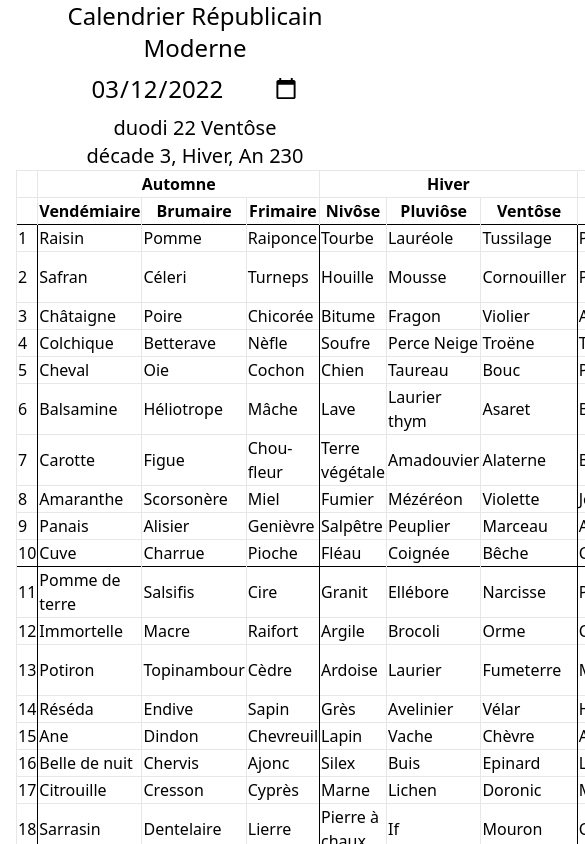
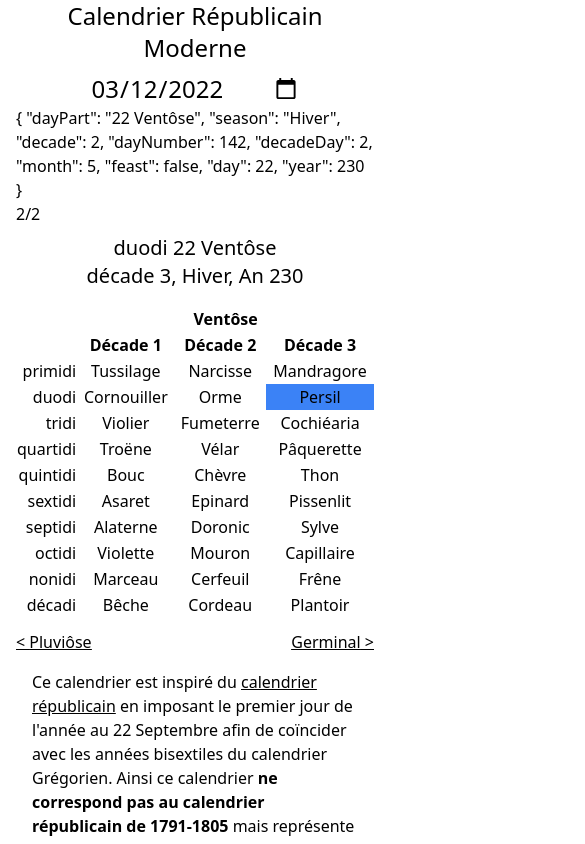
Before and after one commit to Edweis/calrep, a Svelte app: page / in a window 390 px wide. Shown: the top 844 px of the page, 585 px wide, since content can reach past the window. Built offline with nearby package versions, Linux system fonts and the light colour scheme.

Commit message:
mobile, without feasts

```diff
--- a/src/App.svelte
+++ b/src/App.svelte
@@ -8,32 +8,20 @@
 	import { toRep } from "./compute";
 	import url from "./url";
 	const DEF_TIME = "T00:00:00.001Z";
-	const urlDate = dayjs(
-		($url as any).hash.replace(/^#\//, "").concat(DEF_TIME)
-	);
-	const dateTime = urlDate.isValid() ? urlDate : dayjs();
-	const [initDate, initTime] = dateTime.toISOString().split("T");
-	let [date, time] = [initDate, initTime];
 	export const days = new Array(10).fill(null).map((_, i) => i + 1);
 	export const decades = new Array(3).fill(null).map((_, i) => i);
+
+	$: urlDate = dayjs(($url as any).hash.replace(/^#\//, "").concat(DEF_TIME));
+	$: dateTime = urlDate.isValid() ? urlDate : dayjs();
+	$: [date, time] = dateTime.toISOString().split("T");
 	$: year = dayjs(date + DEF_TIME).get("year");
 	$: rep = toRep(date); // Number of day since the begining of the Republican year
 	$: formated = rep.format();
 	$: console.log({ date });
-	$: if (!date) date = initDate;
-	function toGreg(d: number) {
-		return dayjs(year + "-09-22" + DEF_TIME)
-			.add(d - 1, "days")
-			.toISOString()
-			.split("T")[0];
-	}
-	function setGreg(e: any) {
-		const repDayNb = e.target.id.split("-")[1];
-		date = toGreg(repDayNb);
-	}
-	function dayCount(day: number, decade: number, monthIndex: number) {
-		return monthIndex * 30 + 10 * decade + day;
-	}
+	$: moveBy = (d: number) => {
+		const now = dayjs(date + DEF_TIME);
+		return now.add(d, "days").toISOString().split("T")[0];
+	};
 </script>
 
 <main class="px-4">
@@ -41,6 +29,8 @@
 	<div class="container text-center text-2xl mt-2">
 		<input type="date" id="date-greg" bind:value={date} />
 	</div>
+	<p>{JSON.stringify(formated, null, "  ")}</p>
+	<p>{formated.decade}/{formated.decadeDay}</p>
 	<p class="container text-center text-xl mt-2">
 		{formated.feast ? "" : decadeDays[formated.decadeDay - 1]}
 		{formated.dayPart}<br />
@@ -48,7 +38,49 @@
 			? ""
 			: "décade " + (formated.decade + 1) + ", " + formated.season}, An {formated.year}
 	</p>
-	<table class="w-full table-auto">
+	<table class="w-full mt-4">
+		<thead>
+			<tr><th /><th colspan="3">{months[formated.month]}</th></tr>
+			<tr>
+				<th class="w-1" />
+				{#each decades as de}<th>Décade {de + 1}</th>{/each}
+			</tr>
+		</thead>
+		{#if !rep.rep.feast}
+			<tbody>
+				{#each days as d}
+					<tr>
+						<td class="text-right">{decadeDays[d - 1]}</td>
+						{#each decades as de}
+							<td
+								class="text-center
+								{de === formated.decade && d === formated.decadeDay && 'bg-blue-500'}"
+							>
+								<a
+									href="/#/{moveBy(
+										de * 10 + d - formated.decade * 10 - formated.decadeDay
+									)}"
+									class="w-full block"
+								>
+									{saints[formated.month * 30 + de * 10 + d - 1]}
+								</a>
+							</td>
+						{/each}
+					</tr>
+				{/each}
+			</tbody>
+		{/if}
+	</table>
+	<div class="flex justify-between underline mt-3">
+		<a
+			href="/#/{formated.month === 0 ? moveBy(-formated.day) : moveBy(-30)}"
+			class="block"
+			>&lt; {formated.month === 0 ? "fêtes" : months[formated.month - 1]}</a
+		>
+		<a href="/#/{moveBy(30)}" class="block">{months[formated.month + 1]} &gt;</a
+		>
+	</div>
+	<!-- <table class="hidden w-full table-auto">
 		<thead>
 			<tr class="border-t border-b">
 				<th class="border-r border-l" scope="col" />
@@ -86,7 +118,7 @@
 			</tbody>
 		{/each}
 	</table>
-	<table class="mt-3">
+	<table class="hidden mt-3">
 		<thead>
 			<tr>
 				{#each feasts as _, i}
@@ -108,7 +140,7 @@
 				{/each}
 			</tr>
 		</tbody>
-	</table>
+	</table> -->
 	<div class="container mx-auto p-4">
 		Ce calendrier est inspiré du <a
 			href="https://fr.wikipedia.org/wiki/Calendrier_r%C3%A9publicain"
--- a/src/compute.ts
+++ b/src/compute.ts
@@ -7,7 +7,7 @@ import saints from "./data/saints.json";
 type Feast = { feast: true, day: number, year: number }
 type NonFeast = { feast: false, day: number, month: number, year: number }
 export type RepDateData = { toString: () => string } & (Feast | NonFeast)
-
+export const mod = (a: number, b: number) => (a - 1) % b + 1
 export class RepDate {
   rep: RepDateData
   constructor(rep: RepDateData) {
@@ -16,16 +16,16 @@ export class RepDate {
   format() {
     const { feast, day, year } = this.rep
     const month = (this.rep as NonFeast).month
-    const dayPart = feast ? feasts[day - 1] : day + ' ' + months[month - 1]
+    const dayPart = feast ? feasts[day - 1] : day + ' ' + months[month]
     const season = feast ? null : seasons[(month - month % 4) / 4]
-    const decade = feast ? null : (day - day % 10) / 10
+    const decade = feast ? null : (day - mod(day, 10)) / 10
     const dayNumber = feast ? 360 + day : (month - 1) * 30 + day
-    const decadeDay = day % 10
+    const decadeDay = mod(day, 10)
     return {
       dayPart,
       season,
       decade,
-      dayNumber, decadeDay,
+      dayNumber, decadeDay, month,
       ...this.rep,
     }
   }
@@ -51,7 +51,6 @@ export const toRep = (str: string): RepDate => {
 
   if (dayRep > 360) return new RepDate({ feast: true, day: dayRep - 360, year })
   const day = dayRep % 30 || 30;
-  let month = 1 + (dayRep - (dayRep % 30)) / 30;
-  if (month === 13) month = 12
+  let month = (dayRep - mod(dayRep, 30)) / 30;
   return new RepDate({ feast: false, day, month, year })
 }
--- a/src/data/dayOfDecade.json
+++ b/src/data/dayOfDecade.json
@@ -5,6 +5,7 @@
   "quartidi",
   "quintidi",
   "sextidi",
+  "septidi",
   "octidi",
   "nonidi",
   "décadi"
```
Also changed, not shown: 1 other file (tests, documents, lock files or other folders).
